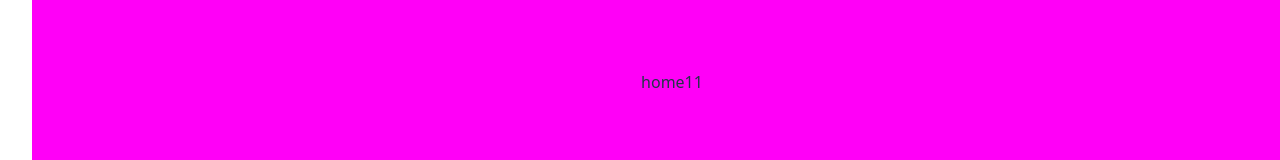
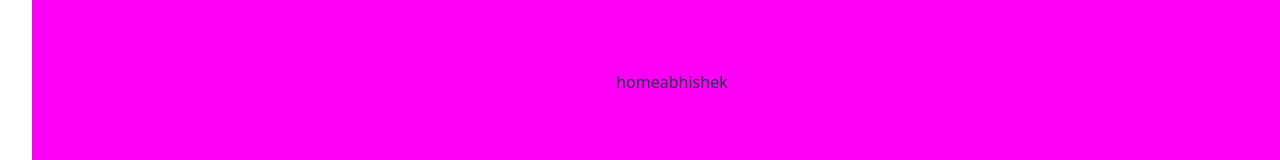
Before and after one commit to VanshGupta2501/CICD, a React (Vite) app: page / in a window 1280 px wide. Shown: the part 350-510 px from the top of the page. Built offline with nearby package versions, Linux system fonts and the light colour scheme.

Commit message:
small change

```diff
--- a/src/home.jsx
+++ b/src/home.jsx
@@ -8,7 +8,7 @@ const home = () => {
     }
   return (
     <div className='homeColour'>
-      <p onClick={handleNavigate}>home11</p>
+      <p onClick={handleNavigate}>homeabhishek</p>
     </div>
   )
 }
```
